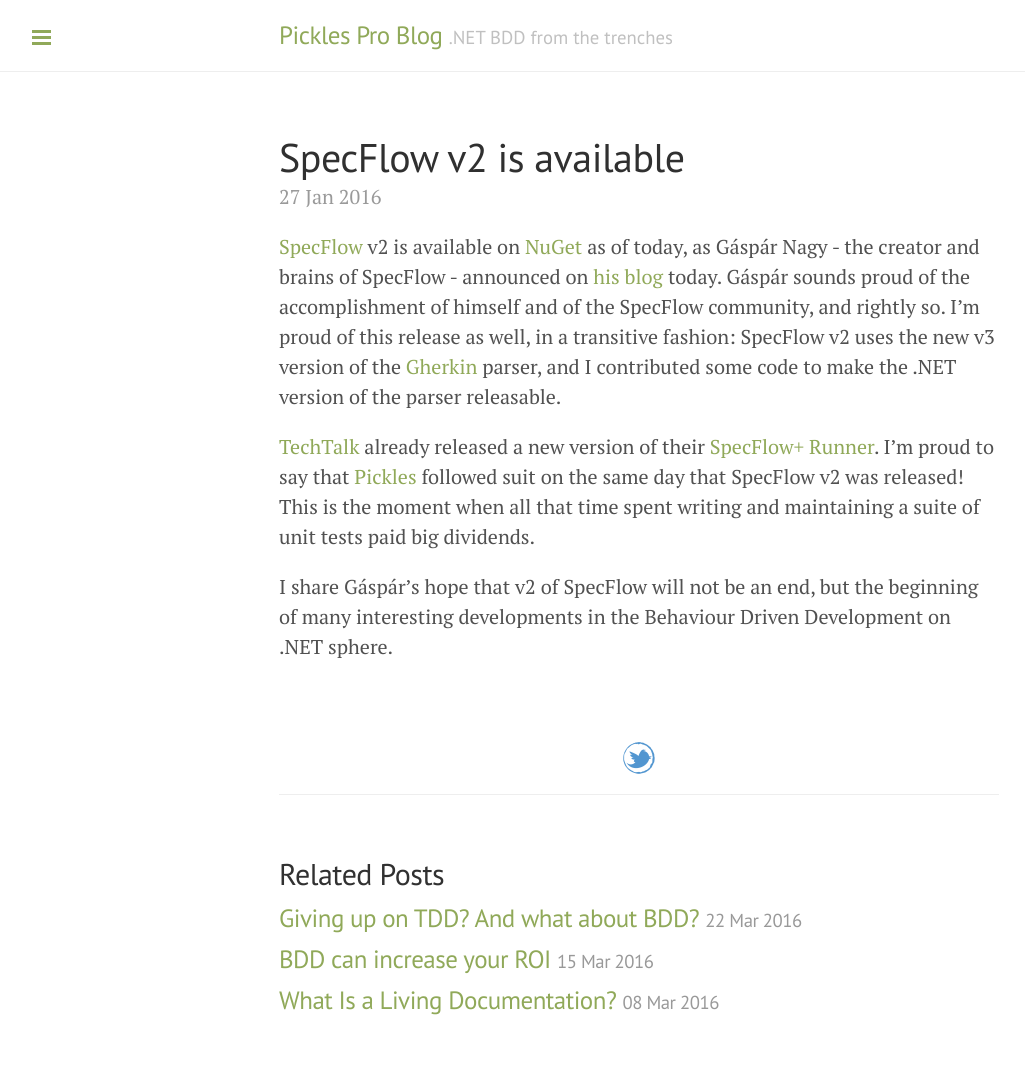
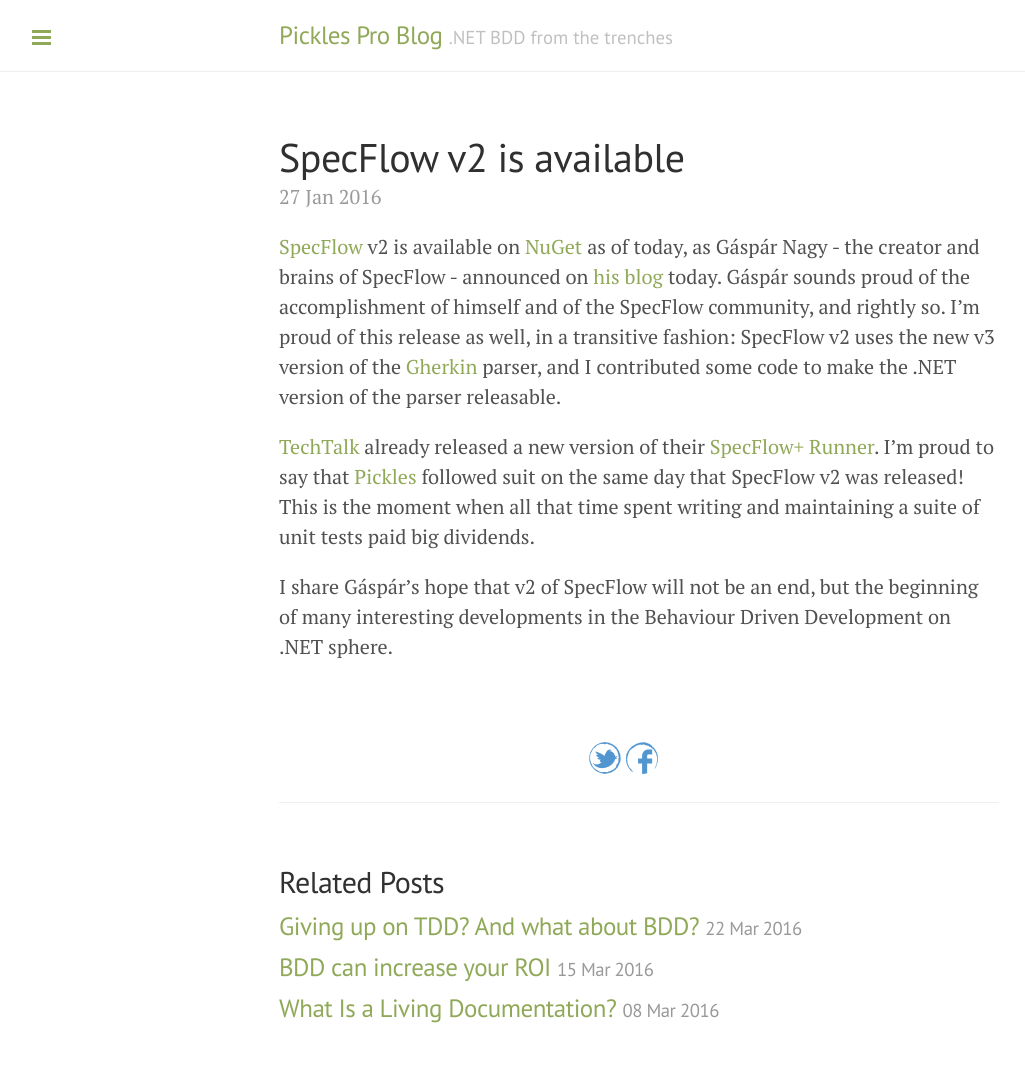
Before and after one commit to dirkrombauts/DirkRombautsPicklesPro.github.io, a Jekyll site: the page built from _posts/2016-01-27-specflow-v2-is-available.markdown, in a window 1280 px wide. Shown: the whole page, without its empty margins (1-1026 px from the left). Built offline with Jekyll 4.4.1, drawn with Linux system fonts in a browser that asks for light colours; comment, search, counter and statistics services are not loaded.

Commit message:
Add Facebook

```diff
--- a/_layouts/post.html
+++ b/_layouts/post.html
@@ -13,6 +13,9 @@
 		<a class="icon-twitter" href="https://twitter.com/share?text={{ page.title | xml_escape }}&amp;url={{ site.url }}{{ page.url }}" onclick="window.open(this.href, 'twitter-share', 'width=550,height=235');return false;">
 			<img src="/public/icons/twitter.png" alt="Tweet" title="Tweet" width="32" height="32">
 		</a>
+		<a href="https://www.facebook.com/sharer/sharer.php?u={{ site.url }}{{ page.url }}" onclick="window.open(this.href, 'facebook-share','width=580,height=296');return false;">
+			<img src="/public/icons/facebook.png" alt="Share" title="Share" width="32" height="32">
+        </a>
 	</div>
 </div>
 
--- a/public/css/custom.css
+++ b/public/css/custom.css
@@ -1,5 +1,11 @@
-div.social-links-wrapper img
+div.social-links-wrapper div
 {
+width: 5em;
 	margin-left: auto;
 	margin-right: auto;
 }
+
+div.social-links-wrapper img
+{
+	display:inline;
+}
```
Also changed, not shown: public/icons/facebook.png (added).
